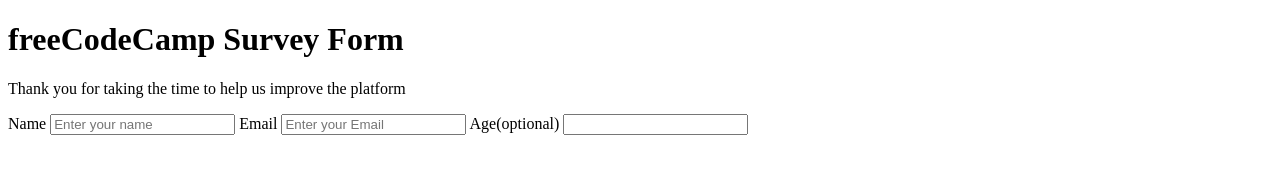
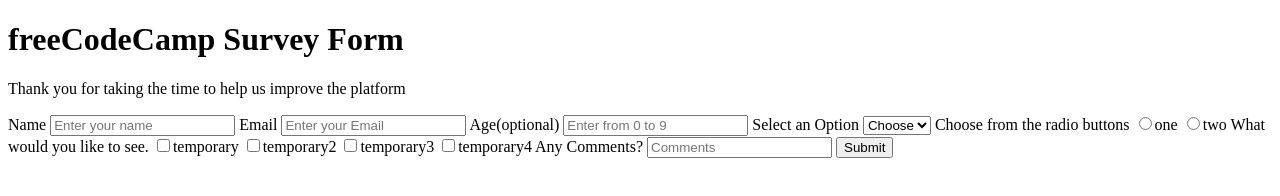
Before and after one commit to Bilal-018/MicroverseTrials, a plain HTML site: page index.html in a window 1280 px wide. Drawn offline with Linux system fonts and the light colour scheme.

Commit message:
5th commit

```diff
--- a/index.html
+++ b/index.html
@@ -1,6 +1,5 @@
 <!DOCTYPE html>
 <html lang="en">
-
   <head>
     <meta charset="UTF-8" />
     <title>Fork Me! FCC: Test Suite Template</title>
@@ -20,8 +19,28 @@
       <label for="" id="email-label">Email</label>
       <input type="email" id="email" placeholder="Enter your Email" required />
       <label for="" id="number-label">Age(optional)</label>
-        <input type="" min="0" max="9" id="number">
+      <input
+        type=""
+        min="0"
+        max="9"
+        id="number"
+        placeholder="Enter from 0 to 9"
+      />
+      <label for="" id="select-label">Select an Option</label>
+      <select id="dropdown" required>
+        <option value="" disabled selected hidden>Choose</option>
+        <option value="">1</option>
+        <option value="">2</option>
+      </select>
+      <label for="" id="radio-label">Choose from the radio buttons</label>
+      <input type="radio" name="rad" />one <input type="radio" name="rad" />two
+      <label for="" id="checkbox-label">What would you like to see.</label>
+      <input type="checkbox" />temporary <input type="checkbox" />temporary2
+      <input type="checkbox" />temporary3 <input type="checkbox" />temporary4
 
+      <label for="" id="comment-label">Any Comments?</label>
+      <input type="text" id="comment" placeholder="Comments" required />
+      <input type="submit" value="Submit" />
     </form>
 
     <!--
@@ -38,5 +57,4 @@
     -->
     <script src="js/index.js"></script>
   </body>
-
 </html>
```
Lines whose indentation alone changed are shown as unchanged.
